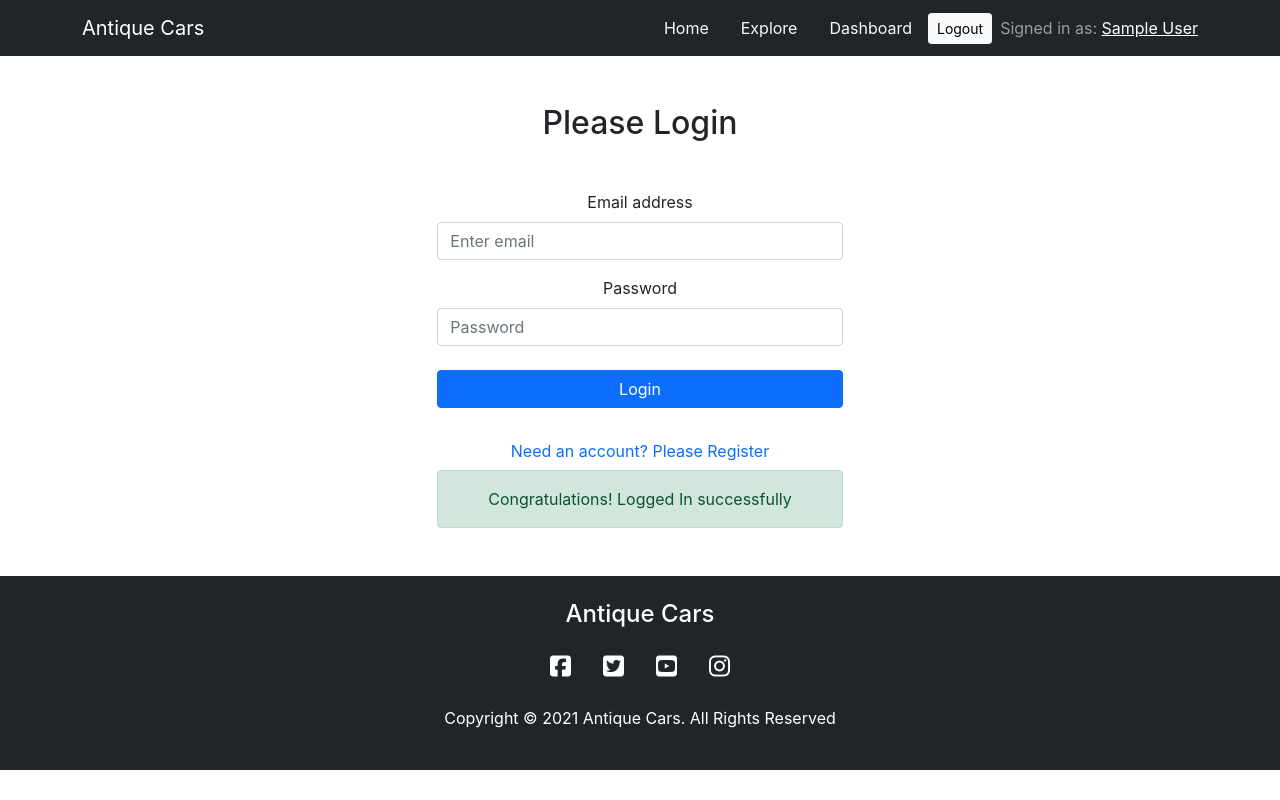
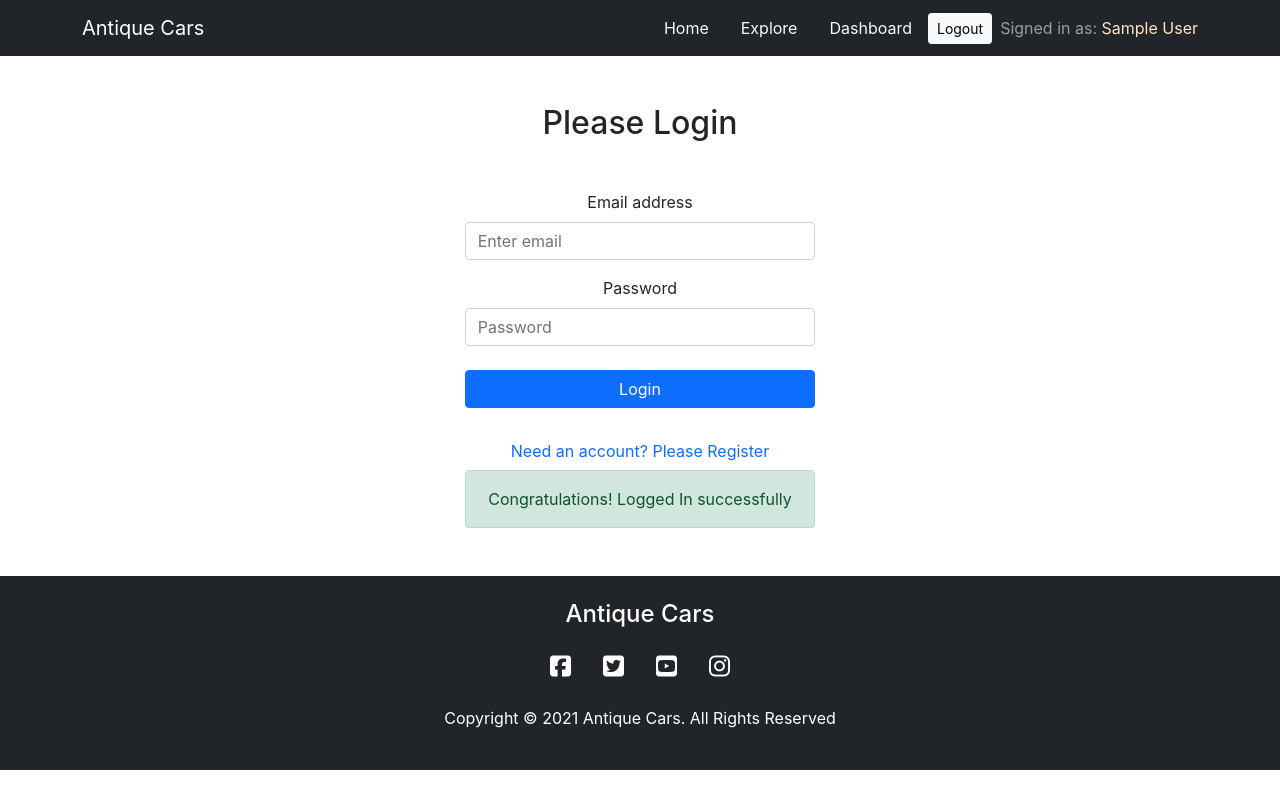
Before and after one commit to rezbd/antique-cars-client-side, a React (Create React App) app: page /login in a window 1280 px wide. Built offline with nearby package versions, Linux system fonts and the light colour scheme; no server answers; sample sign-in values are in the browser's storage.

Commit message:
updated header. fixed horizontal bar for login and register

```diff
--- a/src/Pages/Login/Login/Login.js
+++ b/src/Pages/Login/Login/Login.js
@@ -22,6 +22,7 @@ const Login = () => {
         e.preventDefault();
     }
     return (
+        <section className="container">
             <div className="row px-2 pb-4 mb-2">
                 <div className="col-12 col-md-4 mx-auto">
                     <h2 className="my-5">Please Login</h2>
@@ -49,6 +50,7 @@ const Login = () => {
                     {authError && <Alert variant="danger">{authError}</Alert>}
                 </div>
             </div>
+        </section>
     );
 };
 
--- a/src/Pages/Login/Register/Register.js
+++ b/src/Pages/Login/Register/Register.js
@@ -25,6 +25,7 @@ const Register = () => {
     }
 
     return (
+        <section className="container">
             <div className="row pb-5 pt-2">
                 <div className="col-12 col-md-4 mx-auto">
                     <h2 className="my-5">Register</h2>
@@ -59,6 +60,7 @@ const Register = () => {
                     {authError && <Alert variant="danger">{authError}</Alert>}
                 </div>
             </div >
+        </section>
     );
 };
 
--- a/src/Pages/Shared/Header/Header.js
+++ b/src/Pages/Shared/Header/Header.js
@@ -24,7 +24,7 @@ const Header = () => {
                                     <Nav.Link as={Link} style={{ color: 'white' }} to="/login">Login</Nav.Link>
                             }
                             <Navbar.Text className="ms-2">
-                                Signed in as: <a href="#login">{user?.displayName}</a>
+                                Signed in as: <a style={{ textDecoration: "none", color: "#FFE4C4" }} href="#login">{user?.displayName}</a>
                             </Navbar.Text>
                         </Navbar.Collapse>
                     </Container>
```
Lines whose indentation alone changed are shown as unchanged.
